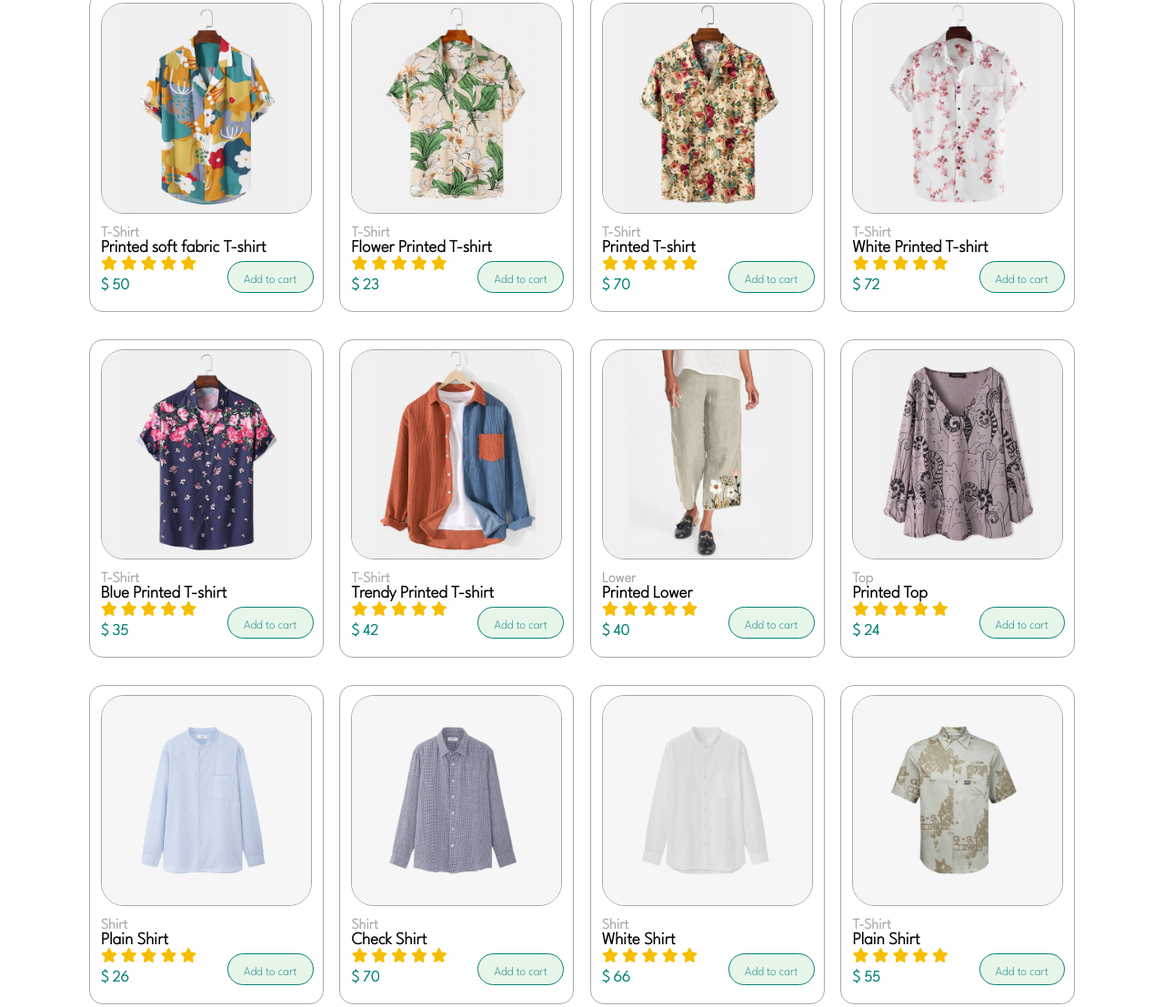
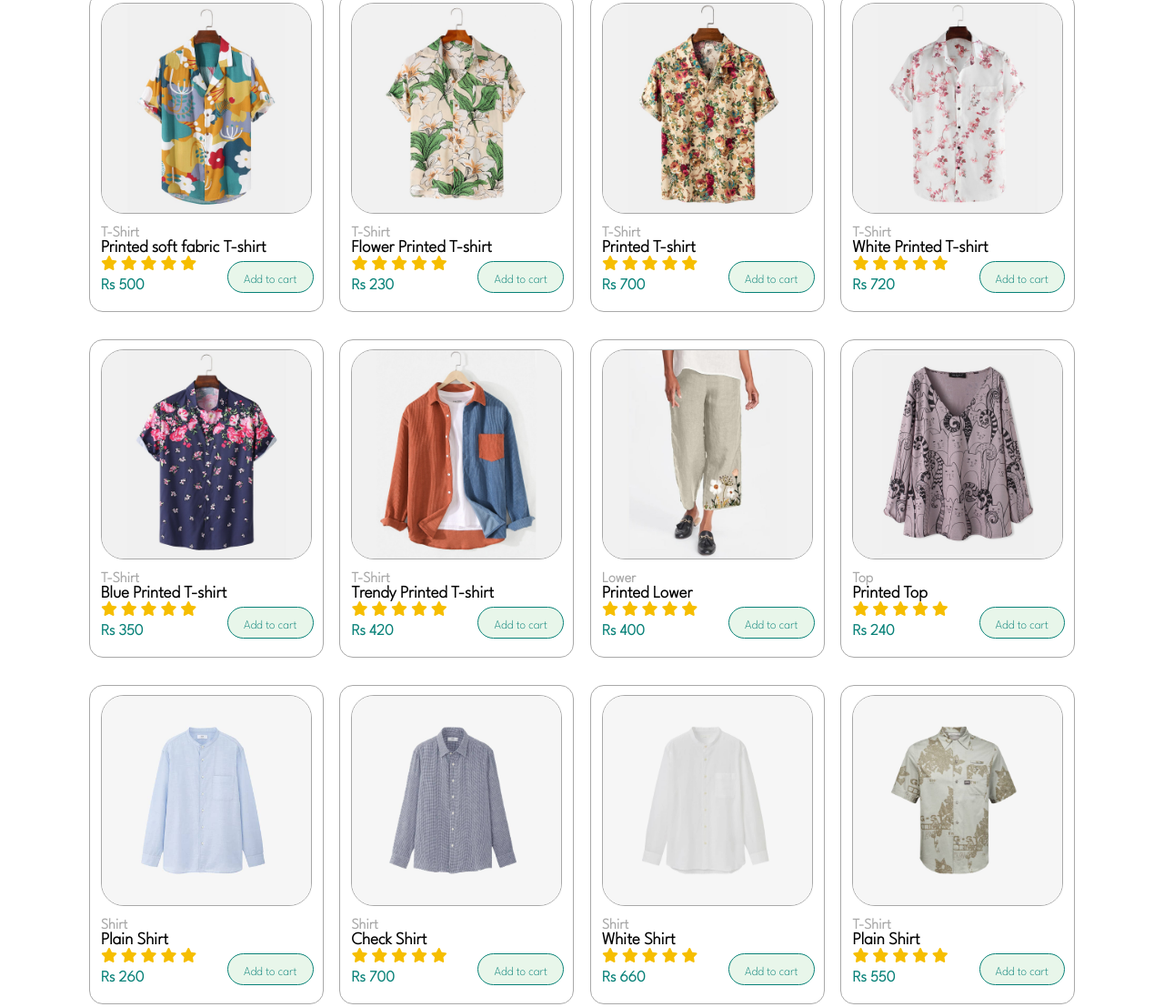
Before and after one commit to naina608/shopping-website, a website: page public/shop.html in a window 1280 px wide. Shown: the part 729-1836 px from the top of the page at 91% size. Drawn offline with Linux system fonts and the light colour scheme; a web font is replaced by a local one.

Commit message:
new changes

```diff
--- a/public/js/checkout.js
+++ b/public/js/checkout.js
@@ -20,7 +20,7 @@ checkout.addEventListener('click',()=>{
     let address=getAddress();
     //send data to backend
     if(!address.length){
-    fetch('/stripecheckout',{
+        fetch('/stripecheckout',{
         method:'post',
         headers:new Headers({'Content-Type':'application/json'}),
         body:JSON.stringify({
--- a/public/js/common.js
+++ b/public/js/common.js
@@ -17,7 +17,6 @@ const sendData=(path,data)=>{
      .then(data=>processData(data));
 }
 const processData=(data)=>{
-    console.log(data);
     if(data.alert){
         showError(data.alert);
     }
--- a/public/js/shop.js
+++ b/public/js/shop.js
@@ -4,112 +4,112 @@ const products=[
         name:"T-Shirt",
         description:"Printed soft fabric T-shirt",
         image:"img/products/f1.jpg",
-        price:50,
+        price:500,
     },
     {
         id:1,
         name:"T-Shirt",
         description:"Flower Printed T-shirt",
         image:"img/products/f2.jpg",
-        price:23,
+        price:230,
     },
     {
         id:2,
         name:"T-Shirt",
         description:"Printed T-shirt",
         image:"img/products/f3.jpg",
-        price:70,
+        price:700,
     },
     {
         id:3,
         name:"T-Shirt",
         description:"White Printed T-shirt",
         image:"img/products/f4.jpg",
-        price:72,
+        price:720,
     },
     {
         id:4,
         name:"T-Shirt",
         description:"Blue Printed T-shirt",
         image:"img/products/f5.jpg",
-        price:35,
+        price:350,
     },
     {
         id:5,
         name:"T-Shirt",
         description:"Trendy Printed T-shirt",
         image:"img/products/f6.jpg",
-        price:42,
+        price:420,
     },
     {
         id:6,
         name:"Lower",
         description:"Printed Lower",
         image:"img/products/f7.jpg",
-        price:40,
+        price:400,
     },
     {
         id:7,
         name:"Top",
         description:"Printed Top",
         image:"img/products/f8.jpg",
-        price:24,
+        price:240,
     },
     {
         id:8,
         name:"Shirt",
         description:"Plain Shirt",
         image:"img/products/n1.jpg",
-        price:26,
+        price:260,
     },
     {
         id:9,
         name:"Shirt",
         description:"Check Shirt",
         image:"img/products/n2.jpg",
-        price:70,
+        price:700,
     },
     {
         id:10,
         name:"Shirt",
         description:"White Shirt",
         image:"img/products/n3.jpg",
-        price:66,
+        price:660,
     },
     {
         id:11,
         name:"T-Shirt",
         description:"Plain Shirt",
         image:"img/products/n4.jpg",
-        price:55,
+        price:550,
     },
     {
         id:12,
         name:"Shirt",
         description:"Blue Shirt",
         image:"img/products/n5.jpg",
-        price:79,
+        price:790,
     },
     {
         id:13,
         name:"Shorts",
         description:"Denim Shorts",
         image:"img/products/n6.jpg",
-        price:27,
+        price:270,
     },
     {
         id:14,
         name:"Shirt",
         description:"Denim Shirt",
         image:"img/products/n7.jpg",
-        price:59,
+        price:590,
     },
     {
         id:15,
         name:"Shirt",
         description:"Denim Shirt",
         image:"img/products/n8.jpg",
-        price:27,
+        price:270,
     },
 ];
 const categories=[...new Set(products.map((item)=>{
@@ -118,7 +118,6 @@ const categories=[...new Set(products.map((item)=>{
 let i=0;
 window.onload=()=>{document.getElementById('pro-container').innerHTML=categories.map((item)=>{
     var {name,description,image,price}=item;
-    console.log(price);
     return(
         `
         <div class="pro">
@@ -133,7 +132,7 @@ window.onload=()=>{document.getElementById('pro-container').innerHTML=categories
                 <i class="fas fa-star"></i>
                 <i class="fas fa-star"></i>
             </div>
-            <h5>$ ${price}</h5>
+            <h5>Rs ${price}</h5>
         </div>
         <button class='cart-btn' onclick='checklogin();addtocart(${i++})'>Add to cart</button>
     </div> `
```
Also changed, not shown: public/contact.html (+1 -1 lines), public/js/contact.js (+6 -3 lines), public/js/home.js (+9 -9 lines), server.js (+4 -31 lines).
